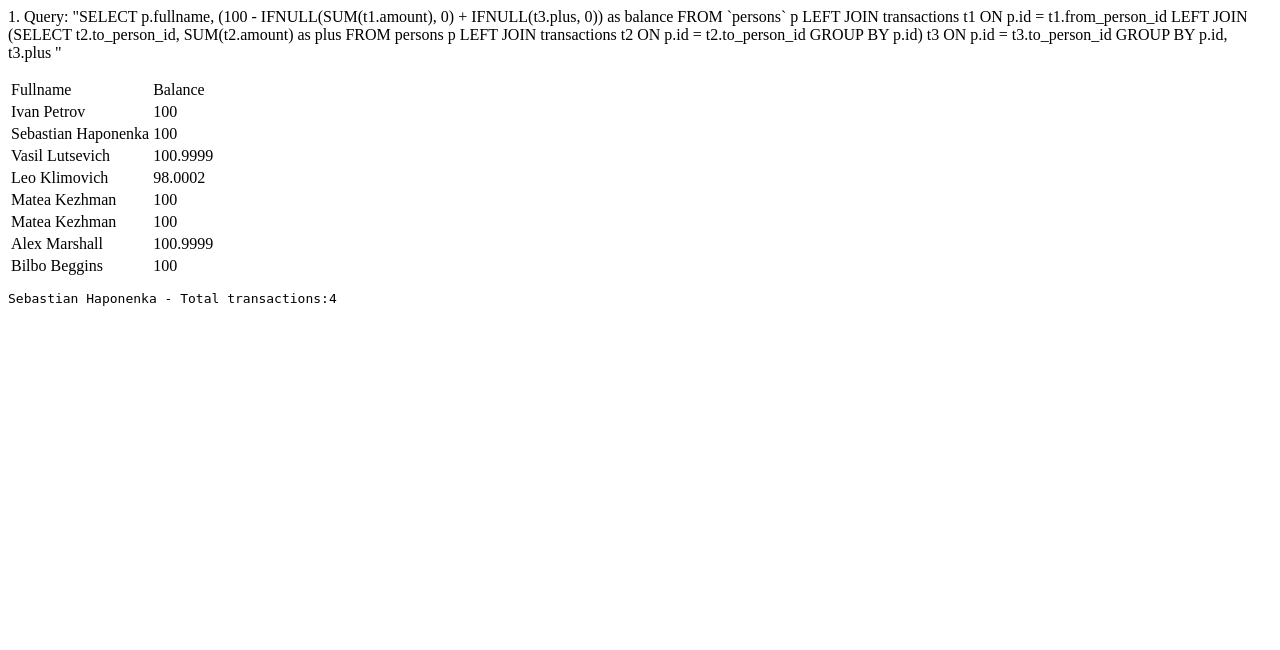
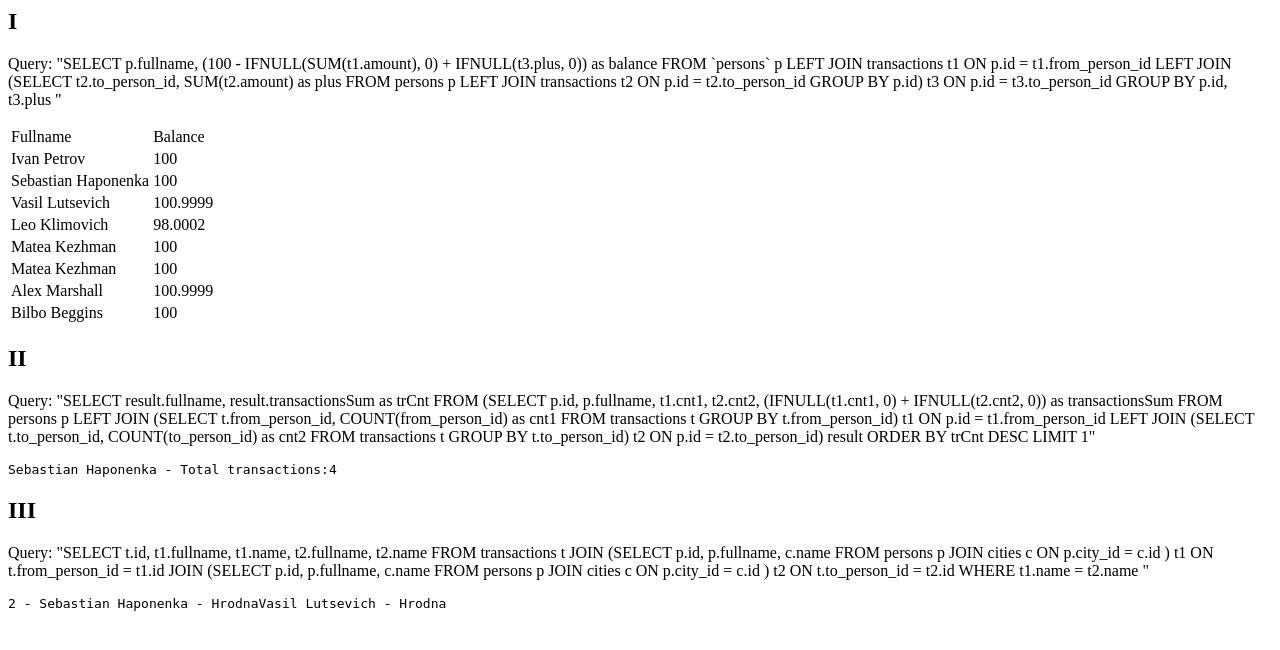
Before and after one commit to nalivko/amasty, a PHP site: page / in a window 1280 px wide. Shown: the top 650 px of the page. Run offline with PHP 8.4, Linux system fonts and the light colour scheme; data comes from the database, SQL or seed files in the repository.

Commit message:
one city transactions

```diff
--- a/user-transactions/index.php
+++ b/user-transactions/index.php
@@ -21,9 +21,9 @@ try {
 //}
 
 
-
+echo '<h2>I</h2>';
 echo '<table><tr><td>Fullname</td><td>Balance</td></tr>';
-echo '<p>1. Query: "SELECT p.fullname, (100 - IFNULL(SUM(t1.amount), 0) + IFNULL(t3.plus, 0)) as balance FROM `persons` p LEFT JOIN transactions t1 ON p.id = t1.from_person_id LEFT JOIN (SELECT t2.to_person_id, SUM(t2.amount) as plus FROM persons p LEFT JOIN transactions t2 ON p.id = t2.to_person_id GROUP BY p.id) t3 ON p.id = t3.to_person_id GROUP BY p.id, t3.plus "</p>';
+echo '<p>Query: "SELECT p.fullname, (100 - IFNULL(SUM(t1.amount), 0) + IFNULL(t3.plus, 0)) as balance FROM `persons` p LEFT JOIN transactions t1 ON p.id = t1.from_person_id LEFT JOIN (SELECT t2.to_person_id, SUM(t2.amount) as plus FROM persons p LEFT JOIN transactions t2 ON p.id = t2.to_person_id GROUP BY p.id) t3 ON p.id = t3.to_person_id GROUP BY p.id, t3.plus "</p>';
 foreach($connection->query('SELECT p.fullname, (100 - IFNULL(SUM(t1.amount), 0) + IFNULL(t3.plus, 0)) as balance FROM `persons` p LEFT JOIN transactions t1 ON p.id = t1.from_person_id LEFT JOIN (SELECT t2.to_person_id, SUM(t2.amount) as plus FROM persons p LEFT JOIN transactions t2 ON p.id = t2.to_person_id GROUP BY p.id) t3 ON p.id = t3.to_person_id GROUP BY p.id, t3.plus ', PDO::FETCH_ASSOC) as $row) {
     echo '<tr>';
     echo '<td>'. $row['fullname'] .'</td>';
@@ -32,6 +32,14 @@ foreach($connection->query('SELECT p.fullname, (100 - IFNULL(SUM(t1.amount), 0)
 }
 echo '</table>';
 
+
+echo '<h2>II</h2>';
+echo '<p>Query: "SELECT result.fullname, result.transactionsSum as trCnt FROM
+(SELECT p.id, p.fullname, t1.cnt1, t2.cnt2, (IFNULL(t1.cnt1, 0) + IFNULL(t2.cnt2, 0)) as transactionsSum FROM persons p
+ LEFT JOIN (SELECT t.from_person_id, COUNT(from_person_id) as cnt1 FROM transactions t GROUP BY t.from_person_id) t1 ON p.id = t1.from_person_id
+ LEFT JOIN (SELECT t.to_person_id, COUNT(to_person_id) as cnt2 FROM transactions t GROUP BY t.to_person_id) t2 ON p.id = t2.to_person_id) result
+ ORDER BY trCnt DESC
+ LIMIT 1"</p>';
 foreach($connection->query('SELECT result.fullname, result.transactionsSum as trCnt FROM
 (SELECT p.id, p.fullname, t1.cnt1, t2.cnt2, (IFNULL(t1.cnt1, 0) + IFNULL(t2.cnt2, 0)) as transactionsSum FROM persons p
  LEFT JOIN (SELECT t.from_person_id, COUNT(from_person_id) as cnt1 FROM transactions t GROUP BY t.from_person_id) t1 ON p.id = t1.from_person_id
@@ -42,3 +50,16 @@ foreach($connection->query('SELECT result.fullname, result.transactionsSum as tr
     echo $row['fullname'] . ' - Total transactions:' . $row["trCnt"];
     echo '</pre>';
 }
+
+echo '<h2>III</h2>';
+echo '<p>Query: "SELECT t.id, t1.fullname, t1.name, t2.fullname, t2.name FROM transactions t JOIN (SELECT p.id, p.fullname, c.name FROM persons p JOIN cities c ON p.city_id = c.id ) t1 ON t.from_person_id = t1.id JOIN (SELECT p.id, p.fullname, c.name FROM persons p JOIN cities c ON p.city_id = c.id ) t2 ON t.to_person_id = t2.id WHERE t1.name = t2.name "</p>';
+foreach ($connection->query('SELECT t.id as trId, t1.fullname as name1, t1.name as city1 , t2.fullname as name2, t2.name as city2 FROM transactions t
+JOIN
+	(SELECT p.id, p.fullname, c.name FROM persons p JOIN cities c ON p.city_id = c.id ) t1 ON t.from_person_id = t1.id
+JOIN
+	(SELECT p.id, p.fullname, c.name FROM persons p JOIN cities c ON p.city_id = c.id ) t2 ON 		t.to_person_id = t2.id
+WHERE t1.name = t2.name ', PDO::FETCH_ASSOC) as $row) {
+    echo '<pre>';
+    echo $row['trId'] . ' - ' . $row["name1"]. ' - ' . $row["city1"] . $row["name2"]. ' - ' . $row["city2"];
+    echo '</pre>';
+}
```
